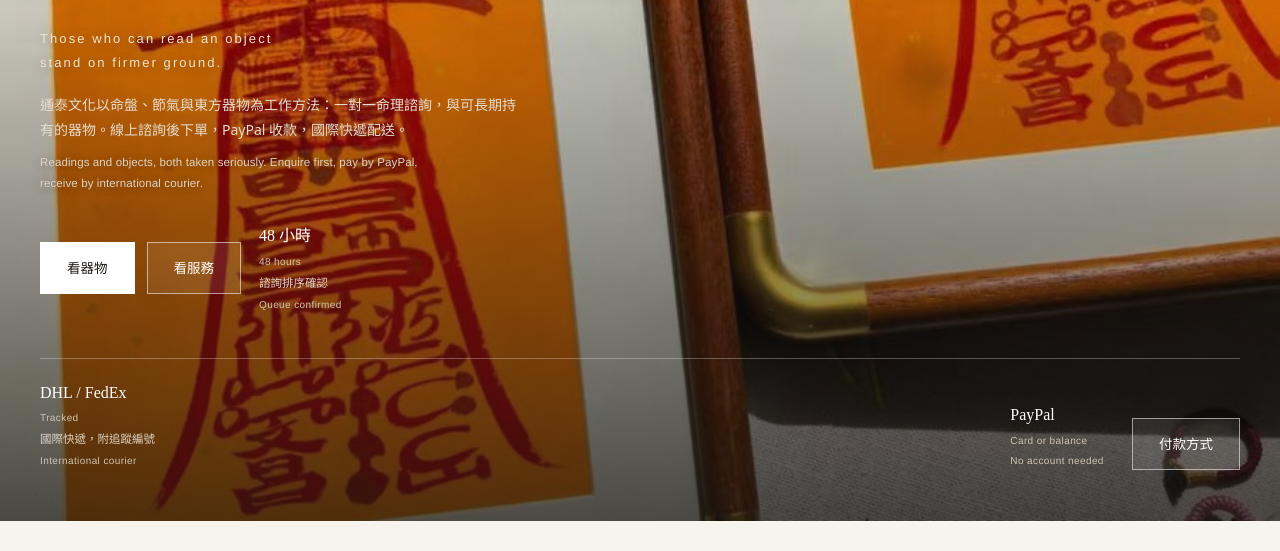
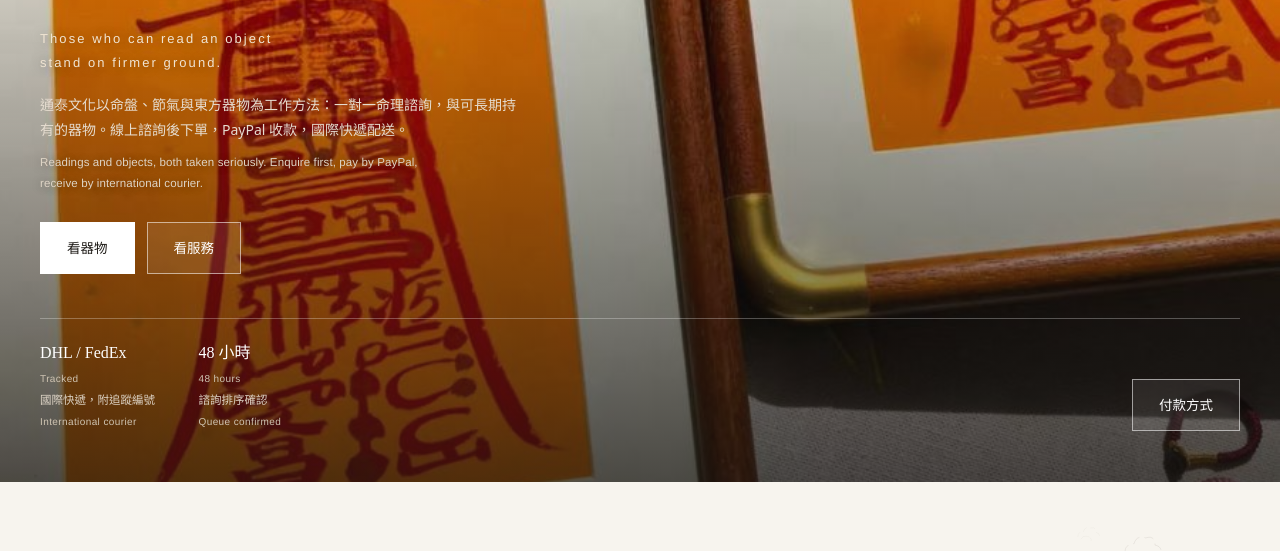
Before and after one commit to TongtaiWenHua/TongtaiWenHua.github.io, a plain HTML site: page index.html in a window 1280 px wide. Shown: the part 403-954 px from the top of the page. Drawn offline with Linux system fonts and the light colour scheme.

Commit message:
bilingual zh/en captions, ink-wash backdrop, compact contacts, fixed admin code

```diff
--- a/index.html
+++ b/index.html
@@ -84,13 +84,12 @@ p{margin:0}
 .hero h1{font-family:var(--serif);font-weight:500;font-size:clamp(28px,4.6vw,52px);line-height:1.32;letter-spacing:.02em;max-width:17em;text-shadow:0 1px 18px rgba(0,0,0,.25)}
 .hero-sub{margin-top:18px;max-width:34em;color:#e6ddd0;font-size:14px}
 .acts{display:flex;flex-wrap:wrap;align-items:center;gap:12px;margin-top:28px}
-.fact-inline{max-width:200px;margin-left:6px}
 .btn{display:inline-flex;align-items:center;justify-content:center;gap:8px;padding:13px 26px;font-size:13.5px;border:1px solid rgba(255,255,255,.55);color:#fff;background:rgba(255,255,255,.08);transition:.18s}
 .btn:hover{background:#fff;color:var(--paper);border-color:#fff}
 .btn-main{background:#fff;border-color:#fff;color:var(--paper)}
 .btn-main:hover{background:var(--cin);border-color:var(--cin);color:#fff}
-.facts{display:flex;flex-wrap:wrap;gap:clamp(18px,3.4vw,48px);margin-top:clamp(26px,4vw,44px);padding-top:20px;border-top:1px solid rgba(255,255,255,.28);justify-content:space-between;align-items:flex-end}
-.facts-r{display:flex;flex-wrap:wrap;align-items:flex-end;gap:clamp(14px,2.2vw,30px)}
+.facts{display:flex;flex-wrap:wrap;gap:clamp(18px,3.4vw,48px);margin-top:clamp(26px,4vw,44px);padding-top:20px;border-top:1px solid rgba(255,255,255,.28);align-items:flex-end}
+.facts-btn{margin-left:auto;align-self:flex-end}
 .fact-k{font-family:var(--serif);font-size:16px;color:#fff}
 .fact-v{font-size:11.5px;color:#ded4c6;margin-top:2px}
 
@@ -315,14 +314,11 @@ p{margin:0}
     <div class="acts">
       <a class="btn btn-main" href="#objects">看器物</a>
       <a class="btn" href="#services">看服務</a>
-      <div class="fact-inline"><div class="fact-k">48 小時<span class="fact-en">48 hours</span></div><div class="fact-v">諮詢排序確認<span class="fact-en">Queue confirmed</span></div></div>
     </div>
     <div class="facts">
       <div><div class="fact-k">DHL / FedEx<span class="fact-en">Tracked</span></div><div class="fact-v">國際快遞，附追蹤編號<span class="fact-en">International courier</span></div></div>
-      <div class="facts-r">
-        <div><div class="fact-k">PayPal<span class="fact-en">Card or balance</span></div><div class="fact-v"><span class="fact-en">No account needed</span></div></div>
-        <a class="btn" href="#payment">付款方式</a>
-      </div>
+      <div><div class="fact-k">48 小時<span class="fact-en">48 hours</span></div><div class="fact-v">諮詢排序確認<span class="fact-en">Queue confirmed</span></div></div>
+      <a class="btn facts-btn" href="#payment">付款方式</a>
     </div>
   </div>
 </section>
```
